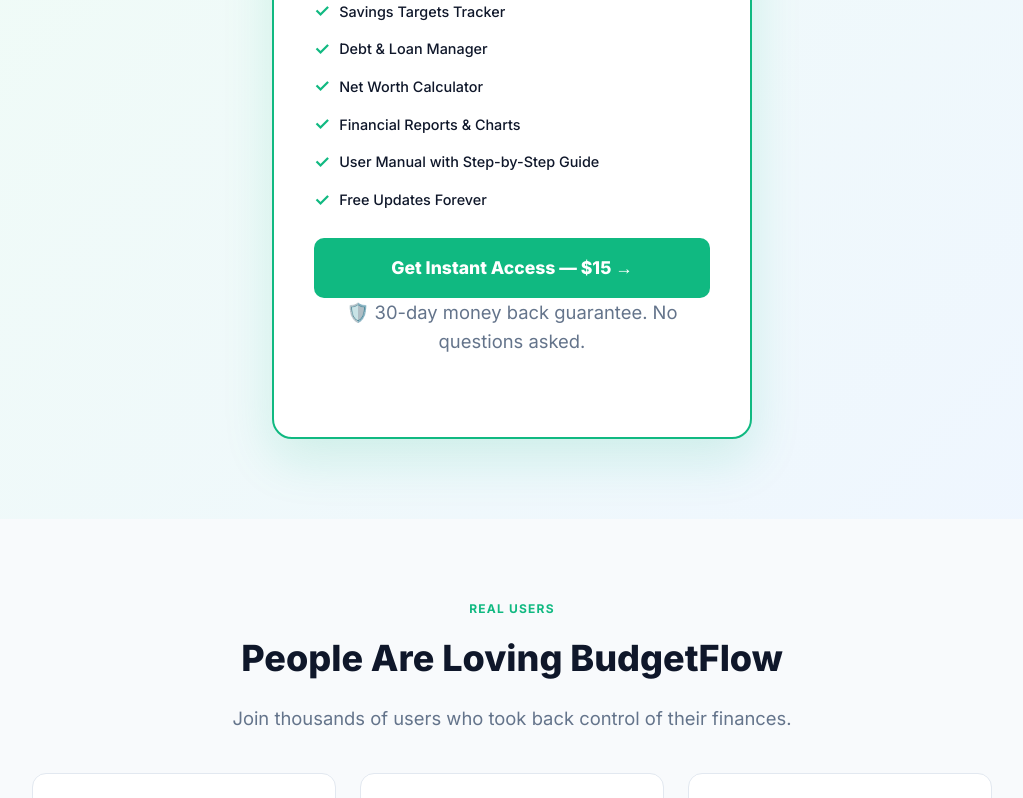
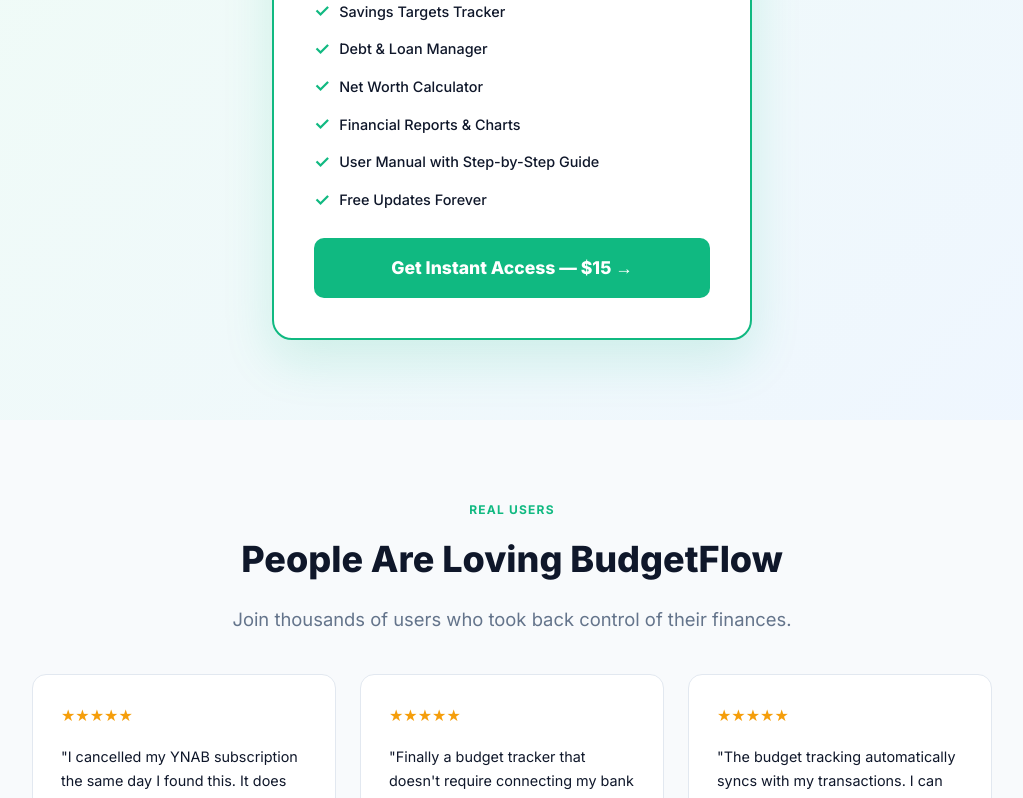
Before and after one commit to agungmahesa/Personan-budget, a Next.js app: page / in a window 1280 px wide. Shown: the part 6592-7390 px from the top of the page, without its empty margins (128-1151 px from the left). Built offline with nearby package versions, Linux system fonts and the light colour scheme.

Commit message:
chore: remove 30-day money back guarantee text

```diff
--- a/public/index.html
+++ b/public/index.html
@@ -52,7 +52,7 @@
         "priceValidUntil": "2027-12-31",
         "availability": "https://schema.org/InStock",
         "url": "https://mstudiofun.gumroad.com/l/nkrgwd",
-        "description": "One-time payment of $15 (67% off regular $45 price). Lifetime license with free updates and 30-day money-back guarantee."
+        "description": "One-time payment of $15 (67% off regular $45 price). Lifetime license with free updates forever."
       },
       "description": "BudgetFlow is a privacy-first personal finance web application backed by Google Sheets. It provides an interactive dashboard for tracking income, expenses, monthly category budgets, savings milestones, debt amortization, and net worth while keeping 100% of financial data inside the user's own Google Drive.",
       "featureList": [
@@ -857,7 +857,6 @@ footer a{color:#94a3b8;margin:0 .75rem}
       <div class="price-feat"><span class="check">✓</span> Free Updates Forever</div>
     </div>
     <a href="https://mstudiofun.gumroad.com/l/nkrgwd" class="price-cta">Get Instant Access — $15 →</a>
-    <p class="price-guarantee">🛡️ 30-day money back guarantee. No questions asked.</p>
   </div>
 </section>
 
@@ -896,7 +895,6 @@ footer a{color:#94a3b8;margin:0 .75rem}
     <div class="faq-item"><div class="faq-q">Where is my financial data stored and who can see it? <span>+</span></div><div class="faq-a">100% of your financial data lives inside a Google Sheet in your personal Google Drive account. BudgetFlow operates serverless via your own Google Apps Script deployment—meaning we never store, access, track, or sell your data.</div></div>
     <div class="faq-item"><div class="faq-q">Do I need to link my bank account or share bank passwords? <span>+</span></div><div class="faq-a">No. BudgetFlow is designed for intentional, privacy-first tracking without Plaid or bank credential sharing. Adding a transaction takes 5 seconds via the Quick-Add form, keeping your banking credentials 100% isolated from third-party breaches.</div></div>
     <div class="faq-item"><div class="faq-q">Why use BudgetFlow instead of a plain Google Sheets budget template? <span>+</span></div><div class="faq-a">Traditional spreadsheet templates quickly become laggy, hard to read on mobile, and prone to broken formulas. BudgetFlow gives you a dedicated, responsive app interface with real-time Chart.js analytics, budget progress bars, debt calculators, and net worth tracking—while automatically writing every entry cleanly into your Google Sheet.</div></div>
-    <div class="faq-item"><div class="faq-q">Is there a money-back guarantee? <span>+</span></div><div class="faq-a">Absolutely. Every purchase is backed by a 30-day 100% money-back guarantee, no questions asked. If BudgetFlow doesn't simplify your finances, email us for an immediate full refund.</div></div>
   </div>
 </section>
 
@@ -904,7 +902,7 @@ footer a{color:#94a3b8;margin:0 .75rem}
   <h2>Take Control of Your Finances Today</h2>
   <p>Join 2,400+ users who ditched overpriced apps. One payment, yours forever.</p>
   <a href="https://mstudiofun.gumroad.com/l/nkrgwd" class="btn-white">⬇️ Get BudgetFlow — Only $15</a>
-  <p style="margin-top:1.5rem;color:#64748b;font-size:.8rem">🛡️ 30-Day Money Back Guarantee &nbsp;|&nbsp; ⚡ Instant Download &nbsp;|&nbsp; 🔒 Your Data Stays Private</p>
+  <p style="margin-top:1.5rem;color:#64748b;font-size:.8rem">⚡ Instant Download &nbsp;|&nbsp; 🔒 Your Data Stays Private &nbsp;|&nbsp; ♾️ Lifetime Updates</p>
 </section>
 
 <footer>
--- a/src/app/page.tsx
+++ b/src/app/page.tsx
@@ -55,7 +55,7 @@ export default function HomePage() {
         "priceValidUntil": "2027-12-31",
         "availability": "https://schema.org/InStock",
         "url": "https://mstudiofun.gumroad.com/l/nkrgwd",
-        "description": "One-time payment of $15 (67% off regular $45 price). Lifetime license with free updates and 30-day money-back guarantee."
+        "description": "One-time payment of $15 (67% off regular $45 price). Lifetime license with free updates forever."
       },
       "description": "BudgetFlow is a privacy-first personal finance web application backed by Google Sheets. It provides an interactive dashboard for tracking income, expenses, monthly category budgets, savings milestones, debt amortization, and net worth while keeping 100% of financial data inside the user's own Google Drive.",
       "featureList": [
@@ -860,7 +860,6 @@ footer a{color:#94a3b8;margin:0 .75rem}
       <div class="price-feat"><span class="check">✓</span> Free Updates Forever</div>
     </div>
     <a href="https://mstudiofun.gumroad.com/l/nkrgwd" class="price-cta">Get Instant Access — $15 →</a>
-    <p class="price-guarantee">🛡️ 30-day money back guarantee. No questions asked.</p>
   </div>
 </section>
 
@@ -899,7 +898,6 @@ footer a{color:#94a3b8;margin:0 .75rem}
     <div class="faq-item"><div class="faq-q">Where is my financial data stored and who can see it? <span>+</span></div><div class="faq-a">100% of your financial data lives inside a Google Sheet in your personal Google Drive account. BudgetFlow operates serverless via your own Google Apps Script deployment—meaning we never store, access, track, or sell your data.</div></div>
     <div class="faq-item"><div class="faq-q">Do I need to link my bank account or share bank passwords? <span>+</span></div><div class="faq-a">No. BudgetFlow is designed for intentional, privacy-first tracking without Plaid or bank credential sharing. Adding a transaction takes 5 seconds via the Quick-Add form, keeping your banking credentials 100% isolated from third-party breaches.</div></div>
     <div class="faq-item"><div class="faq-q">Why use BudgetFlow instead of a plain Google Sheets budget template? <span>+</span></div><div class="faq-a">Traditional spreadsheet templates quickly become laggy, hard to read on mobile, and prone to broken formulas. BudgetFlow gives you a dedicated, responsive app interface with real-time Chart.js analytics, budget progress bars, debt calculators, and net worth tracking—while automatically writing every entry cleanly into your Google Sheet.</div></div>
-    <div class="faq-item"><div class="faq-q">Is there a money-back guarantee? <span>+</span></div><div class="faq-a">Absolutely. Every purchase is backed by a 30-day 100% money-back guarantee, no questions asked. If BudgetFlow doesn't simplify your finances, email us for an immediate full refund.</div></div>
   </div>
 </section>
 
@@ -907,7 +905,7 @@ footer a{color:#94a3b8;margin:0 .75rem}
   <h2>Take Control of Your Finances Today</h2>
   <p>Join 2,400+ users who ditched overpriced apps. One payment, yours forever.</p>
   <a href="https://mstudiofun.gumroad.com/l/nkrgwd" class="btn-white">⬇️ Get BudgetFlow — Only $15</a>
-  <p style="margin-top:1.5rem;color:#64748b;font-size:.8rem">🛡️ 30-Day Money Back Guarantee &nbsp;|&nbsp; ⚡ Instant Download &nbsp;|&nbsp; 🔒 Your Data Stays Private</p>
+  <p style="margin-top:1.5rem;color:#64748b;font-size:.8rem">⚡ Instant Download &nbsp;|&nbsp; 🔒 Your Data Stays Private &nbsp;|&nbsp; ♾️ Lifetime Updates</p>
 </section>
 
 <footer>
```
Also changed, not shown: public/llms-full.txt, public/llms.txt.
